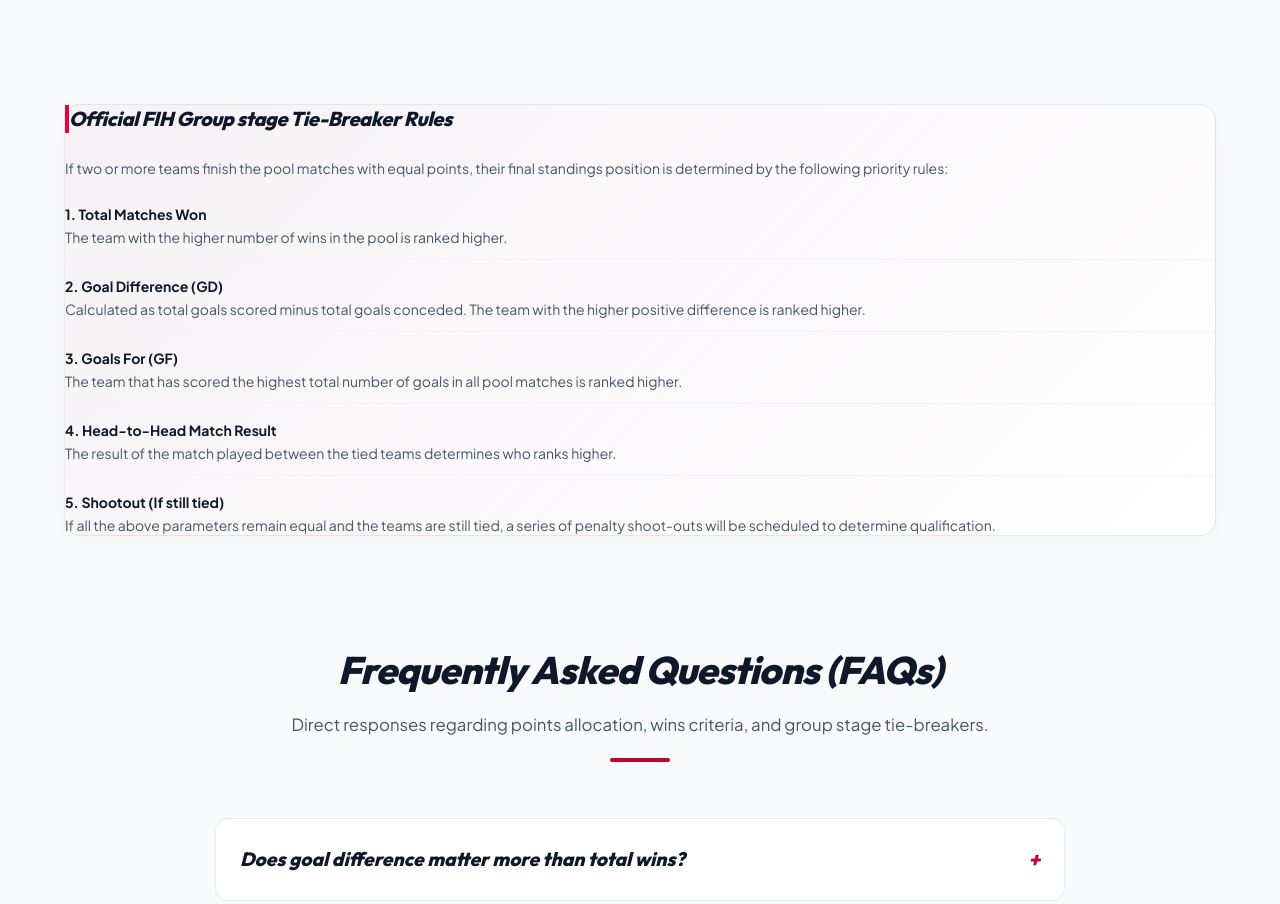
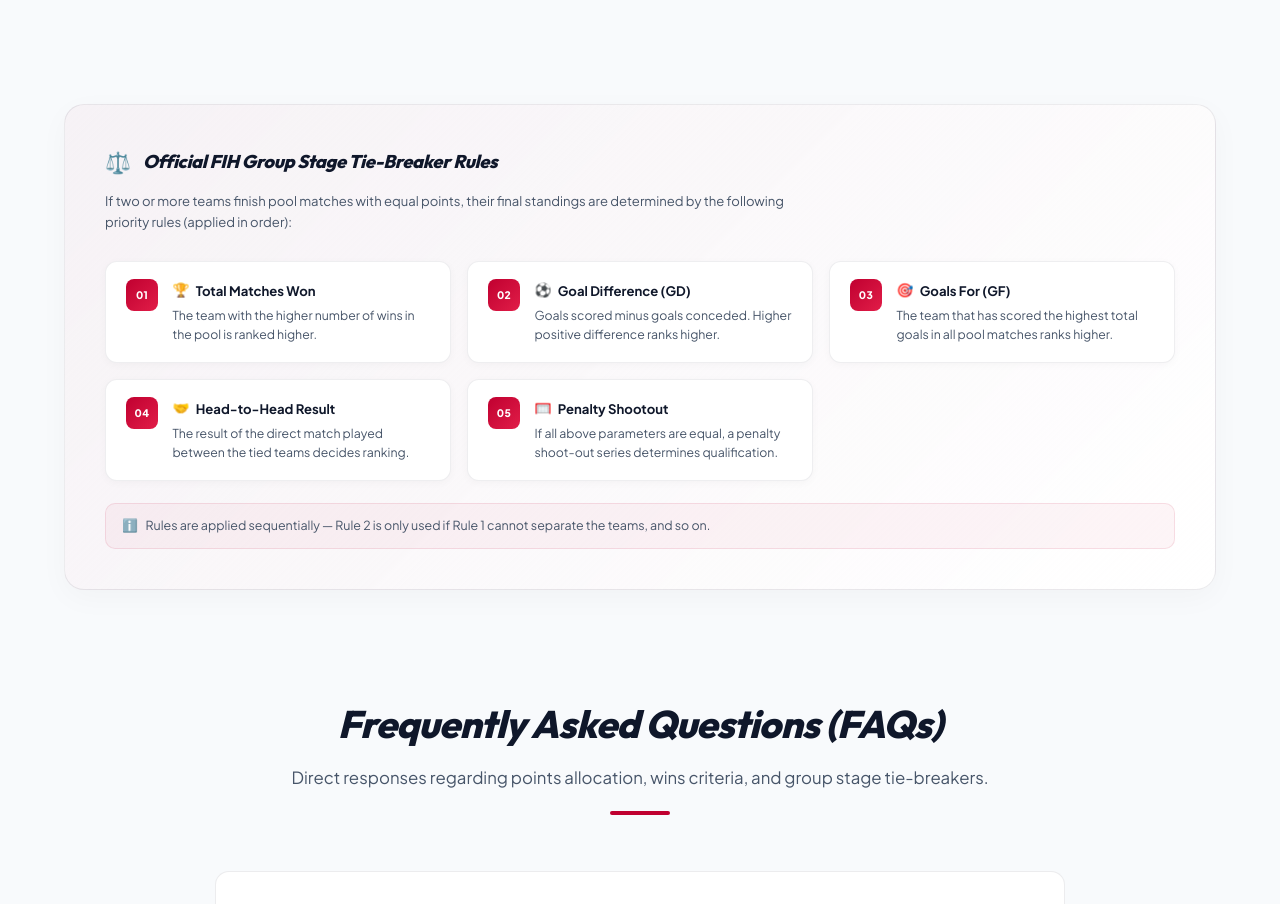
Before and after one commit to liveetcstream-beep/hockeyworldcup2026, a Next.js app: page /points-table in a window 1280 px wide. Shown: the part 1670-2574 px from the top of the page. Built offline with nearby package versions, Linux system fonts and the light colour scheme.

Commit message:
design: redesign tie-breaker rules as premium numbered card grid in points-table

```diff
--- a/src/app/points-table/page.js
+++ b/src/app/points-table/page.js
@@ -272,37 +272,92 @@ export default function PointsTablePage() {
           </div>
         </section>
 
-        {/* Tie-Breaker Priority Rules List (Fully styled for Light Mode) */}
-        <section className="my-16 p-8 rounded-2xl" style={{
+        {/* Tie-Breaker Priority Rules List */}
+        <section className="my-16" style={{
           background: "linear-gradient(135deg, rgba(192, 0, 48, 0.03) 0%, #ffffff 100%)",
           border: "1px solid rgba(15, 23, 42, 0.08)",
+          borderRadius: "20px",
+          padding: "2.5rem",
           boxShadow: "0 8px 30px rgba(15, 23, 42, 0.03)"
         }}>
-          <h2 className="text-xl font-bold mb-6 border-l-4 border-rose-600 pl-4 italic" style={{ color: "var(--text-main)" }}>Official FIH Group stage Tie-Breaker Rules</h2>
-          <p className="text-sm mb-6 leading-relaxed" style={{ color: "var(--text-muted)" }}>
-            If two or more teams finish the pool matches with equal points, their final standings position is determined by the following priority rules:
+          {/* Section Header */}
+          <div style={{ display: "flex", alignItems: "center", gap: "0.75rem", marginBottom: "0.75rem" }}>
+            <span style={{ fontSize: "1.3rem" }}>⚖️</span>
+            <h2 style={{ fontSize: "1.15rem", fontWeight: "800", color: "var(--text-main)", fontStyle: "italic", margin: 0 }}>
+              Official FIH Group Stage Tie-Breaker Rules
+            </h2>
+          </div>
+          <p style={{ fontSize: "0.82rem", color: "var(--text-muted)", lineHeight: "1.6", marginBottom: "1.8rem", maxWidth: "680px" }}>
+            If two or more teams finish pool matches with equal points, their final standings are determined by the following priority rules (applied in order):
           </p>
-          <div className="space-y-4 text-sm" style={{ color: "var(--text-muted)" }}>
-            <div className="border-b border-slate-100 pb-3">
-              <strong style={{ color: "var(--text-main)", display: "block", marginBottom: "0.2rem" }}>1. Total Matches Won</strong>
-              The team with the higher number of wins in the pool is ranked higher.
-            </div>
-            <div className="border-b border-slate-100 pb-3">
-              <strong style={{ color: "var(--text-main)", display: "block", marginBottom: "0.2rem" }}>2. Goal Difference (GD)</strong>
-              Calculated as total goals scored minus total goals conceded. The team with the higher positive difference is ranked higher.
-            </div>
-            <div className="border-b border-slate-100 pb-3">
-              <strong style={{ color: "var(--text-main)", display: "block", marginBottom: "0.2rem" }}>3. Goals For (GF)</strong>
-              The team that has scored the highest total number of goals in all pool matches is ranked higher.
-            </div>
-            <div className="border-b border-slate-100 pb-3">
-              <strong style={{ color: "var(--text-main)", display: "block", marginBottom: "0.2rem" }}>4. Head-to-Head Match Result</strong>
-              The result of the match played between the tied teams determines who ranks higher.
-            </div>
-            <div>
-              <strong style={{ color: "var(--text-main)", display: "block", marginBottom: "0.2rem" }}>5. Shootout (If still tied)</strong>
-              If all the above parameters remain equal and the teams are still tied, a series of penalty shoot-outs will be scheduled to determine qualification.
-            </div>
+
+          {/* Rules Grid */}
+          <div style={{
+            display: "grid",
+            gridTemplateColumns: "repeat(auto-fit, minmax(260px, 1fr))",
+            gap: "1rem"
+          }}>
+            {[
+              { num: "01", icon: "🏆", title: "Total Matches Won", desc: "The team with the higher number of wins in the pool is ranked higher." },
+              { num: "02", icon: "⚽", title: "Goal Difference (GD)", desc: "Goals scored minus goals conceded. Higher positive difference ranks higher." },
+              { num: "03", icon: "🎯", title: "Goals For (GF)", desc: "The team that has scored the highest total goals in all pool matches ranks higher." },
+              { num: "04", icon: "🤝", title: "Head-to-Head Result", desc: "The result of the direct match played between the tied teams decides ranking." },
+              { num: "05", icon: "🥅", title: "Penalty Shootout", desc: "If all above parameters are equal, a penalty shoot-out series determines qualification." },
+            ].map((rule) => (
+              <div key={rule.num} style={{
+                background: "#ffffff",
+                border: "1px solid rgba(15, 23, 42, 0.07)",
+                borderRadius: "12px",
+                padding: "1.1rem 1.25rem",
+                display: "flex",
+                gap: "0.9rem",
+                alignItems: "flex-start",
+                transition: "box-shadow 0.2s ease, border-color 0.2s ease",
+                boxShadow: "0 2px 8px rgba(15, 23, 42, 0.03)"
+              }}>
+                {/* Number Badge */}
+                <div style={{
+                  minWidth: "32px",
+                  height: "32px",
+                  background: "linear-gradient(135deg, var(--primary) 0%, #e11d48 100%)",
+                  borderRadius: "8px",
+                  display: "flex",
+                  alignItems: "center",
+                  justifyContent: "center",
+                  fontSize: "0.65rem",
+                  fontWeight: "900",
+                  color: "#fff",
+                  letterSpacing: "0.03em"
+                }}>
+                  {rule.num}
+                </div>
+                {/* Content */}
+                <div>
+                  <div style={{ display: "flex", alignItems: "center", gap: "0.4rem", marginBottom: "0.3rem" }}>
+                    <span style={{ fontSize: "0.85rem" }}>{rule.icon}</span>
+                    <strong style={{ fontSize: "0.82rem", fontWeight: "700", color: "var(--text-main)" }}>{rule.title}</strong>
+                  </div>
+                  <p style={{ fontSize: "0.77rem", color: "var(--text-muted)", lineHeight: "1.55", margin: 0 }}>{rule.desc}</p>
+                </div>
+              </div>
+            ))}
+          </div>
+
+          {/* Priority Note */}
+          <div style={{
+            marginTop: "1.4rem",
+            padding: "0.75rem 1rem",
+            background: "rgba(192, 0, 48, 0.04)",
+            border: "1px solid rgba(192, 0, 48, 0.1)",
+            borderRadius: "10px",
+            fontSize: "0.78rem",
+            color: "var(--text-muted)",
+            display: "flex",
+            alignItems: "center",
+            gap: "0.5rem"
+          }}>
+            <span>ℹ️</span>
+            <span>Rules are applied sequentially — Rule 2 is only used if Rule 1 cannot separate the teams, and so on.</span>
           </div>
         </section>
 
```
